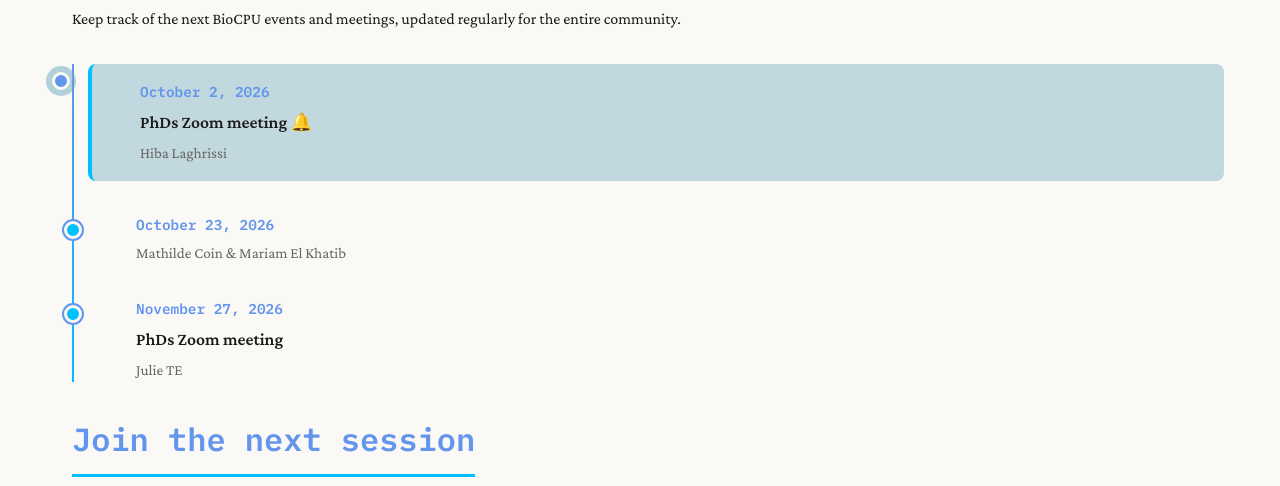
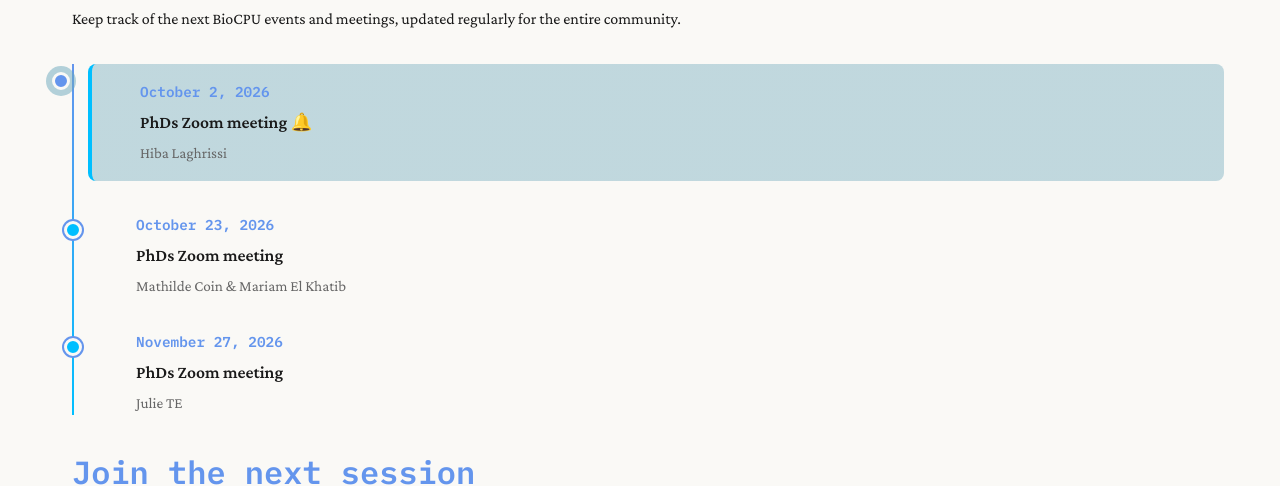
Before and after one commit to BioCPU-unica/BioCPU-unica.github.io, a plain HTML site: page events.html in a window 1280 px wide. Shown: the part 317-803 px from the top of the page. Drawn offline with nearby package versions, Linux system fonts and the light colour scheme.

Commit message:
Correct events

```diff
--- a/events.html
+++ b/events.html
@@ -63,6 +63,7 @@
                 </div>
                 <div class="timeline-item">
                     <div class="timeline-date">October 23, 2026</div>
+                    <div class="timeline-title">PhDs Zoom meeting</div>
                     <div class="timeline-description">Mathilde Coin & Mariam El Khatib</div>
                 </div>
                 <div class="timeline-item">
```
